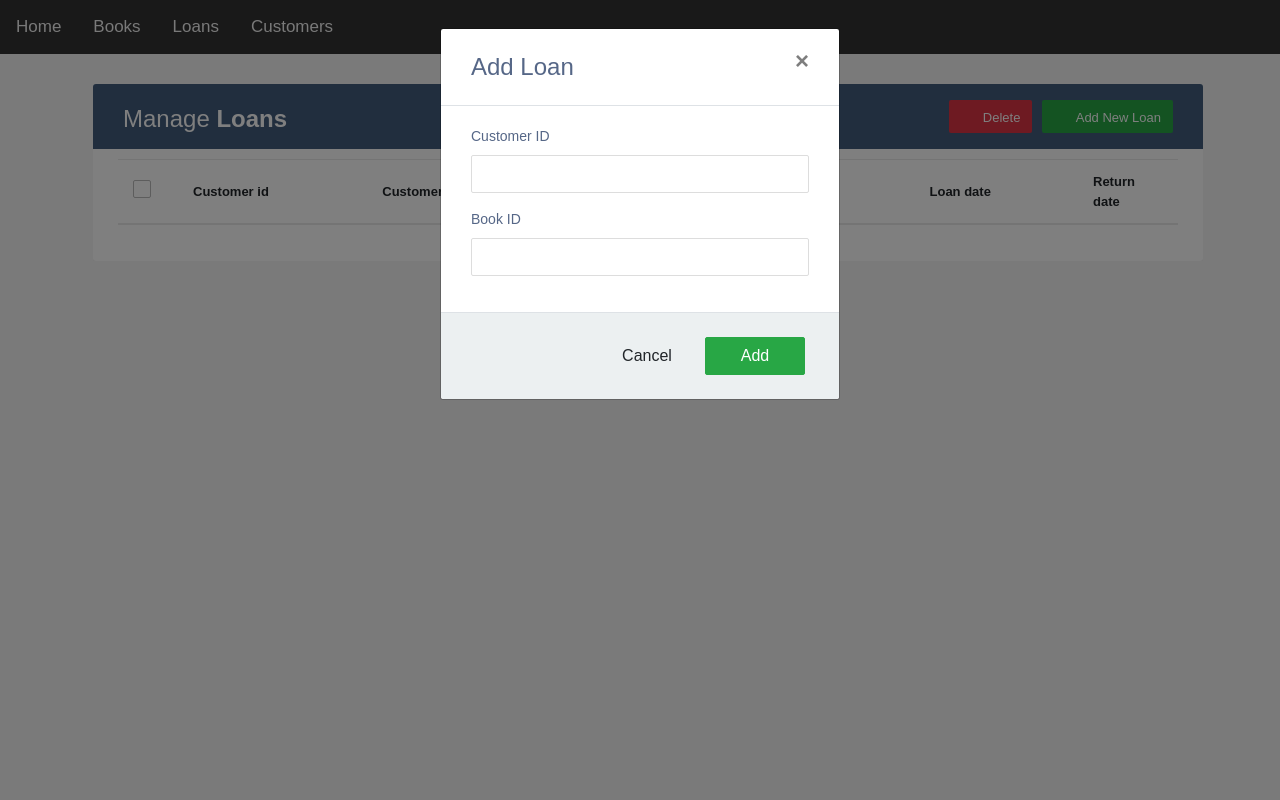
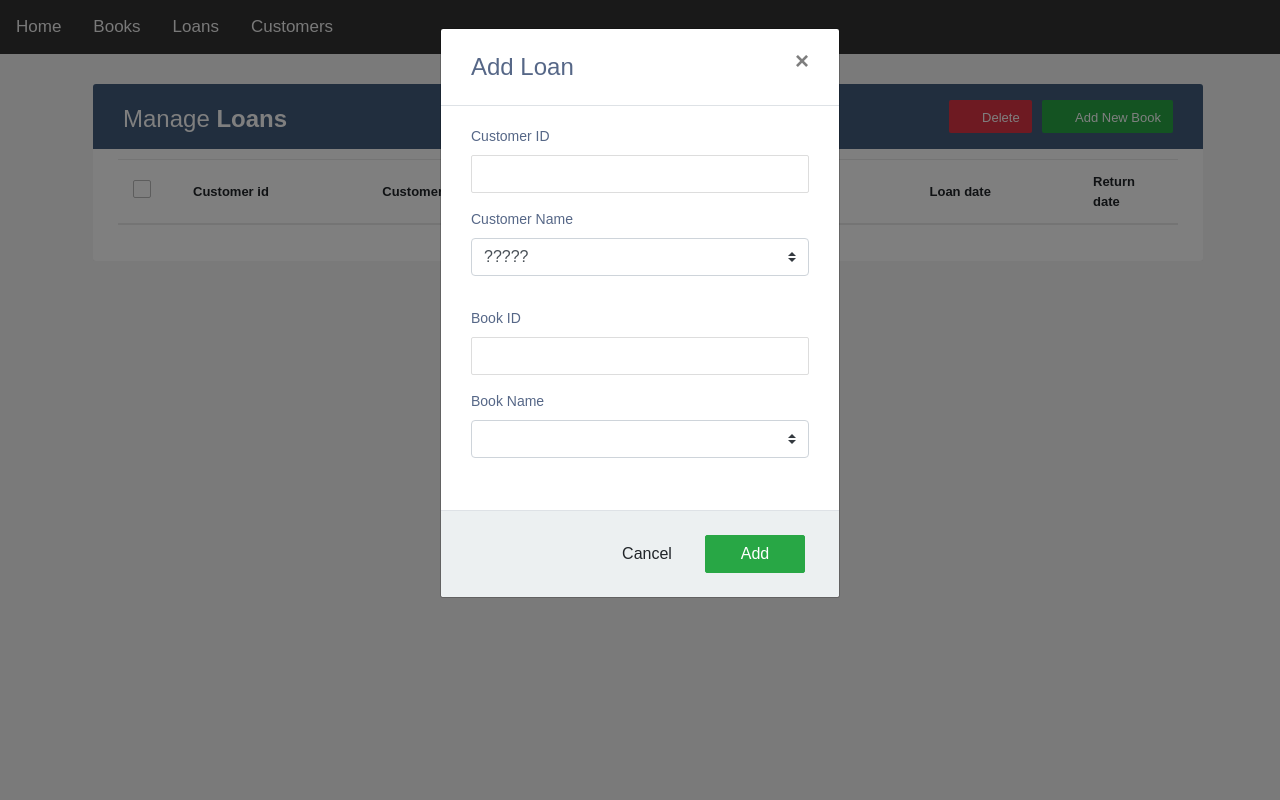
Before and after one commit to inbalmagen/library, a Flask app: page /loansPage in a window 1280 px wide, after a click that opens the changed part. Run offline with Flask 3, Linux system fonts and the light colour scheme; lists and menus that the app fills with data are empty; some libraries are stand-ins or nearby versions.

Commit message:
select books working

```diff
--- a/templates/loans1.html
+++ b/templates/loans1.html
@@ -45,6 +45,8 @@
 	};
 
 	const loadData = async () => {
+
+		////////////////////////////////////////////////
 		const loanResponse = await axios.get(`${MY_SERVER}/loans`);
 		const loans = loanResponse.data;
 		const loanTableBody = document.getElementById("tableBody");
@@ -68,6 +70,14 @@
 			</td>
 		</tr>
 		`).join("");
+		////////////////////////////////////////////////////////////////////////
+		const bookResponse = await axios.get(`${MY_SERVER}/books`);
+		const books = bookResponse.data;
+		const bookSelectBody = document.getElementById("book_id1");
+		bookSelectBody.innerHTML = books.map(book => `
+		<option value="${book.id}">${book.name}</option>
+		`).join("");
+		////////////////////////////////////////////////////////////////////////
 	};
 
 	loadData();
@@ -82,7 +92,7 @@
 						<h2>Manage <b>Loans</b></h2>
 					</div>
 					<div class="col-sm-6">
-						<a href="#addLoanModal" class="btn btn-success" data-toggle="modal"><i class="material-icons">&#xE147;</i> <span>Add New Loan</span></a>
+						<a href="#addLoanModal" class="btn btn-success" data-toggle="modal"><i class="material-icons">&#xE147;</i> <span>Add New Book</span></a>
 						<a href="#deleteLoanModal" class="btn btn-danger" data-toggle="modal"><i class="material-icons">&#xE15C;</i> <span>Delete</span></a>
 					</div>
 				</div>
@@ -136,9 +146,24 @@
 						<label>Customer ID</label>
 						<input type="text" id="customer_id" class="form-control" required>
 					</div>
+						<div class="form-group">
+							<label>Customer Name</label>
+							<!-- <input type="text" id="customer_name" class="form-control" required> -->
+							<select id="customer_id1" class="form-select form-select-lg mb-3 custom-select" aria-label=".form-select-lg example">
+								<option value="1">?????</option>
+								<option value="2">?????</option>
+								<option value="3">?????</option>
+							</select>
+						</div>
 					<div class="form-group">
 						<label>Book ID</label>
 						<input type="text" id="book_id" class="form-control" required>
+					</div>
+					<div class="form-group">
+						<label>Book Name</label>
+						<!-- <input type="text" id="name" class="form-control" required> -->
+						<select id="book_id1" class="form-select form-select-lg mb-3 custom-select" aria-label=".form-select-lg example">
+						</select>
 					</div>
 				</div>
 				<div class="modal-footer">
```
